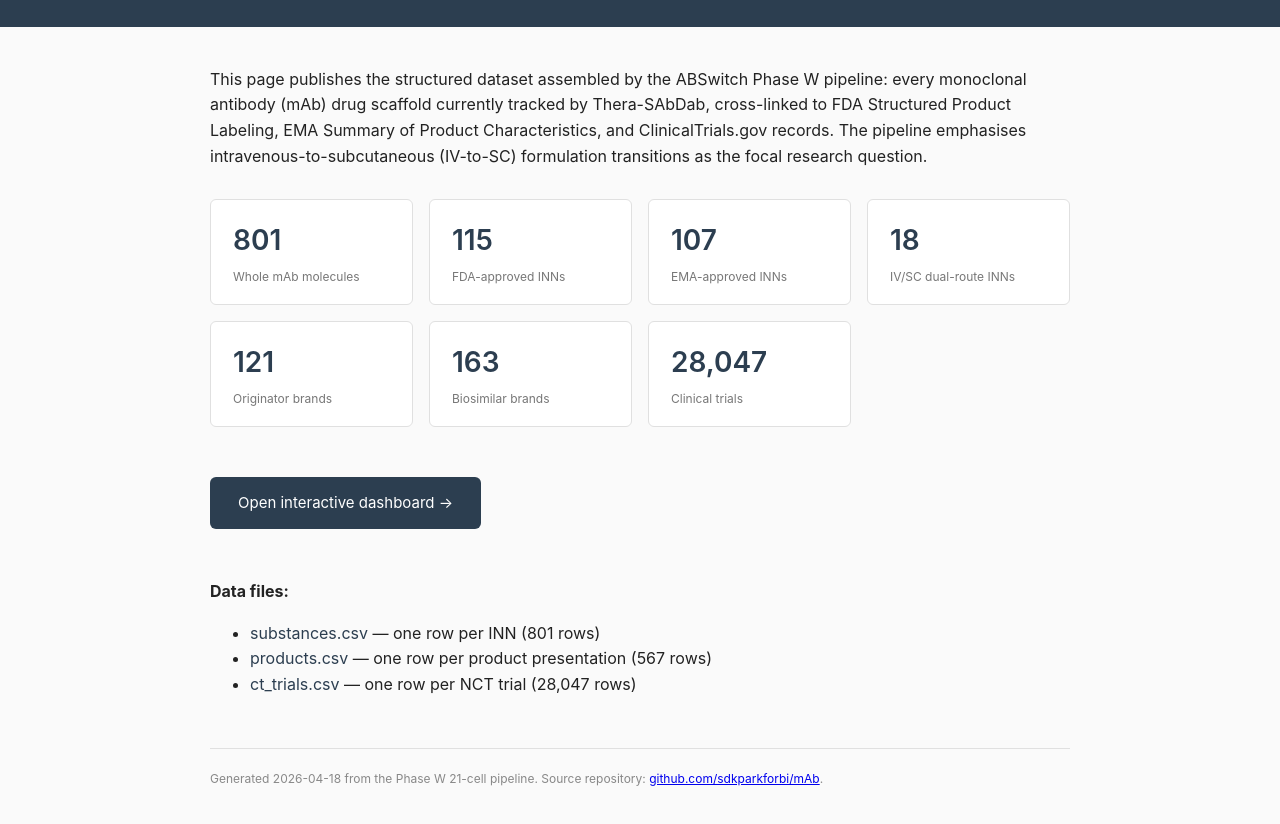
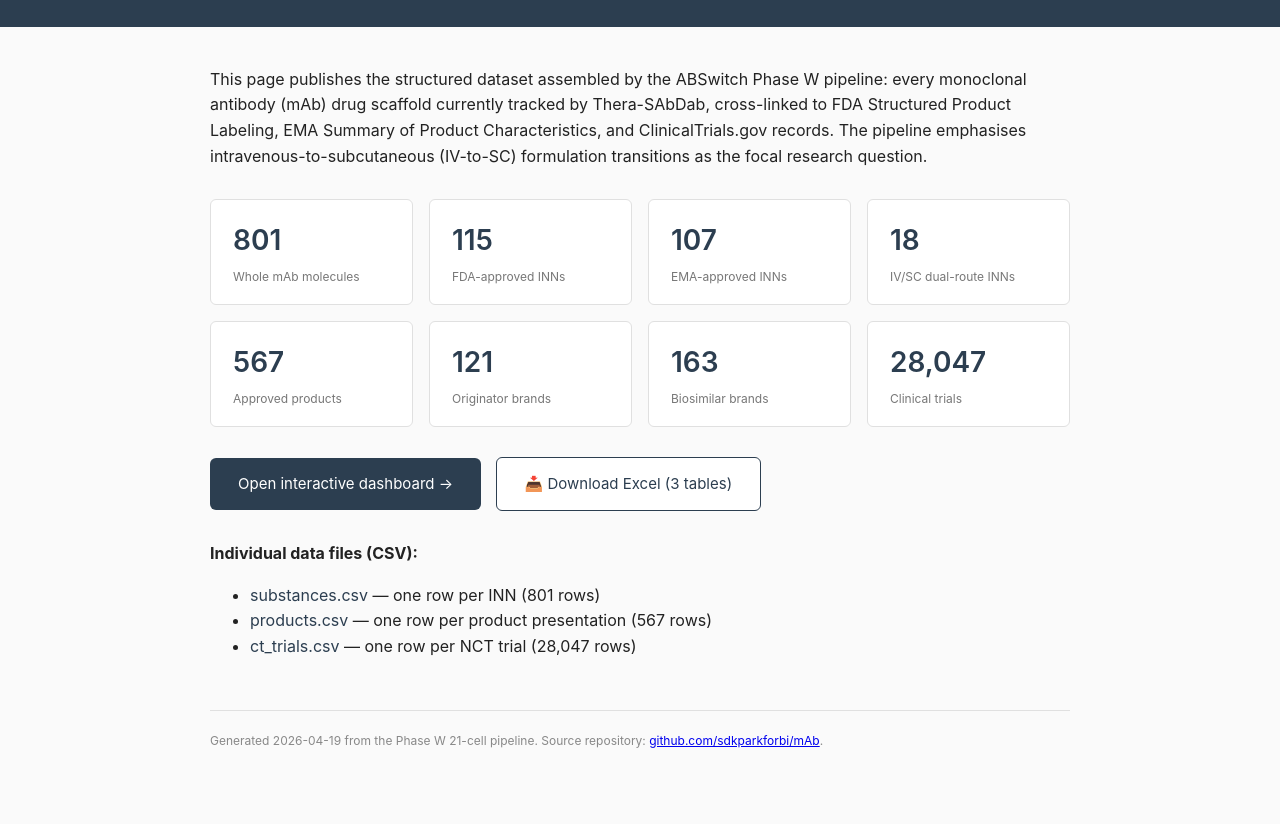
Before and after one commit to sdkparkforbi/mAb, a plain HTML site: page storybooks/abswitch_wmab/index.html in a window 1280 px wide. Shown: the part 100-924 px from the top of the page. Drawn offline with Linux system fonts and the light colour scheme.

Commit message:
ABSwitch Phase W: publish dashboard + Excel + thumbnail (2026-04-19 22:14)

```diff
--- a/storybooks/abswitch_wmab/index.html
+++ b/storybooks/abswitch_wmab/index.html
@@ -3,6 +3,14 @@
 <head>
 <meta charset="utf-8">
 <title>ABSwitch Phase W — Whole mAb Landscape</title>
+
+<meta property="og:title" content="ABSwitch Phase W — Whole mAb Landscape">
+<meta property="og:description" content="801 mAb molecules · 567 approved products · 28,047 clinical trials">
+<meta property="og:image" content="https://sdkparkforbi.github.io/mAb/storybooks/abswitch_wmab/dashboard_thumbnail.png">
+<meta property="og:type"  content="website">
+<meta name="twitter:card" content="summary_large_image">
+<meta name="twitter:image" content="https://sdkparkforbi.github.io/mAb/storybooks/abswitch_wmab/dashboard_thumbnail.png">
+
 <style>
 body { font-family: -apple-system, "Helvetica Neue", Arial, sans-serif;
         margin: 0; padding: 0; background: #fafafa; color: #222; line-height: 1.6; }
@@ -16,10 +24,22 @@ main { max-width: 860px; margin: 40px auto; padding: 0 30px; }
            padding: 18px 22px; }
 .metric .val   { font-size: 28px; font-weight: 600; color: #2c3e50; }
 .metric .label { font-size: 12px; color: #777; margin-top: 4px; }
-.cta { display: inline-block; background: #2c3e50; color: white;
-        padding: 14px 28px; border-radius: 6px; text-decoration: none;
-        font-size: 15px; margin: 20px 0; }
+.cta-row { margin: 20px 0; }
+.cta, .cta-secondary {
+  display: inline-block;
+  padding: 14px 28px;
+  border-radius: 6px;
+  text-decoration: none;
+  font-size: 15px;
+  margin-right: 10px;
+}
+.cta { background: #2c3e50; color: white; }
 .cta:hover { background: #1a252f; }
+.cta-secondary {
+  background: white; color: #2c3e50;
+  border: 1px solid #2c3e50;
+}
+.cta-secondary:hover { background: #f0f4f8; }
 .file-list { margin-top: 30px; }
 .file-list a { color: #2c3e50; text-decoration: none; }
 .file-list a:hover { text-decoration: underline; }
@@ -50,15 +70,19 @@ research question.
   <div class="metric"><div class="val">115</div><div class="label">FDA-approved INNs</div></div>
   <div class="metric"><div class="val">107</div><div class="label">EMA-approved INNs</div></div>
   <div class="metric"><div class="val">18</div><div class="label">IV/SC dual-route INNs</div></div>
+  <div class="metric"><div class="val">567</div><div class="label">Approved products</div></div>
   <div class="metric"><div class="val">121</div><div class="label">Originator brands</div></div>
   <div class="metric"><div class="val">163</div><div class="label">Biosimilar brands</div></div>
   <div class="metric"><div class="val">28,047</div><div class="label">Clinical trials</div></div>
 </div>
 
-<p><a class="cta" href="dashboard.html">Open interactive dashboard →</a></p>
+<div class="cta-row">
+  <a class="cta"           href="dashboard.html">Open interactive dashboard →</a>
+  <a class="cta-secondary" href="ABSwitch_PhaseW_3tables.xlsx" download>📥 Download Excel (3 tables)</a>
+</div>
 
 <div class="file-list">
-  <strong>Data files:</strong>
+  <strong>Individual data files (CSV):</strong>
   <ul>
     <li><a href="substances.csv">substances.csv</a> — one row per INN (801 rows)</li>
     <li><a href="products.csv">products.csv</a> — one row per product presentation (567 rows)</li>
@@ -67,7 +91,7 @@ research question.
 </div>
 
 <footer>
-  Generated 2026-04-18 from the Phase W 21-cell pipeline.
+  Generated 2026-04-19 from the Phase W 21-cell pipeline.
   Source repository: <a href="https://github.com/sdkparkforbi/mAb">github.com/sdkparkforbi/mAb</a>.
 </footer>
 
```
Also changed, not shown: storybooks/abswitch_wmab/dashboard.html (+25 -3 lines), storybooks/abswitch_wmab/dashboard_thumbnail.png (added), 1 other file.
